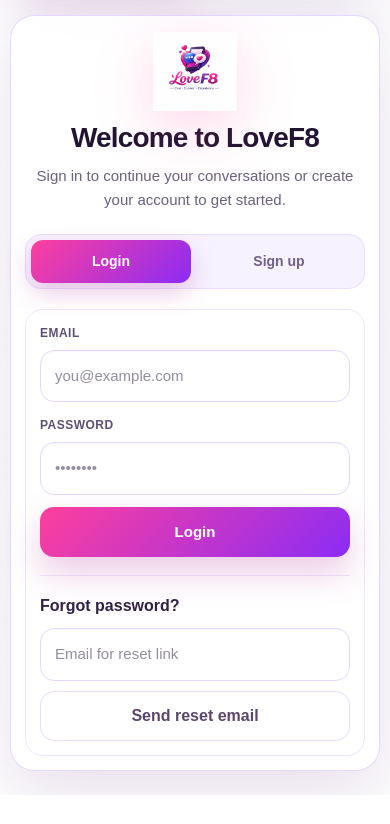
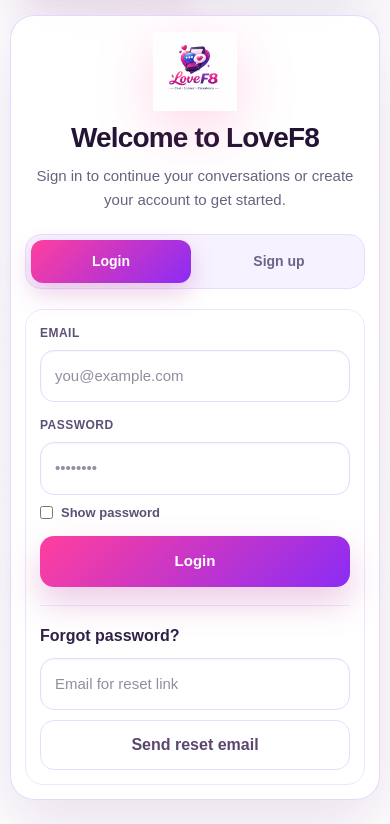
Before and after one commit to hifromtll/lovef8, a Next.js app: page /auth in a window 390 px wide. Shown: the part 574-1398 px from the top of the page. Before the commit the page ends 1369 px from the top, so only its background shows below. Built offline with nearby package versions, Linux system fonts and the light colour scheme; no server answers.

Commit message:
mobile UI polish

```diff
--- a/app/auth/page.tsx
+++ b/app/auth/page.tsx
@@ -47,6 +47,7 @@ export default function AuthPage() {
 
   const [email, setEmail] = useState('');
   const [password, setPassword] = useState('');
+  const [showPassword, setShowPassword] = useState(false);
   const [username, setUsername] = useState('');
 
   const [busy, setBusy] = useState(false);
@@ -300,15 +301,24 @@ export default function AuthPage() {
               <label className="field-label">Password</label>
 
               <input
-                type="password"
+  type={showPassword ? 'text' : 'password'}
   value={password}
   onChange={(e) => setPassword(e.target.value)}
   placeholder="••••••••"
   style={{
     ...inputStyle,
-                  marginBottom: mode === 'signup' ? 10 : 12,
+    marginBottom: 8,
   }}
 />
+
+<label className="show-password-label">
+  <input
+    type="checkbox"
+    checked={showPassword}
+    onChange={(e) => setShowPassword(e.target.checked)}
+  />
+  <span>Show password</span>
+</label>
 
               {mode === 'login' ? (
                 <>
@@ -584,6 +594,17 @@ export default function AuthPage() {
           margin-bottom: 14px;
         }
 
+        .show-password-label {
+  display: flex;
+  align-items: center;
+  gap: 8px;
+  margin-bottom: 14px;
+  color: #5d5078;
+  font-size: 13px;
+  font-weight: 800;
+  cursor: pointer;
+}
+
         .primary-button {
           width: 100%;
           padding: 14px 16px;
```
Lines whose indentation alone changed are shown as unchanged.
